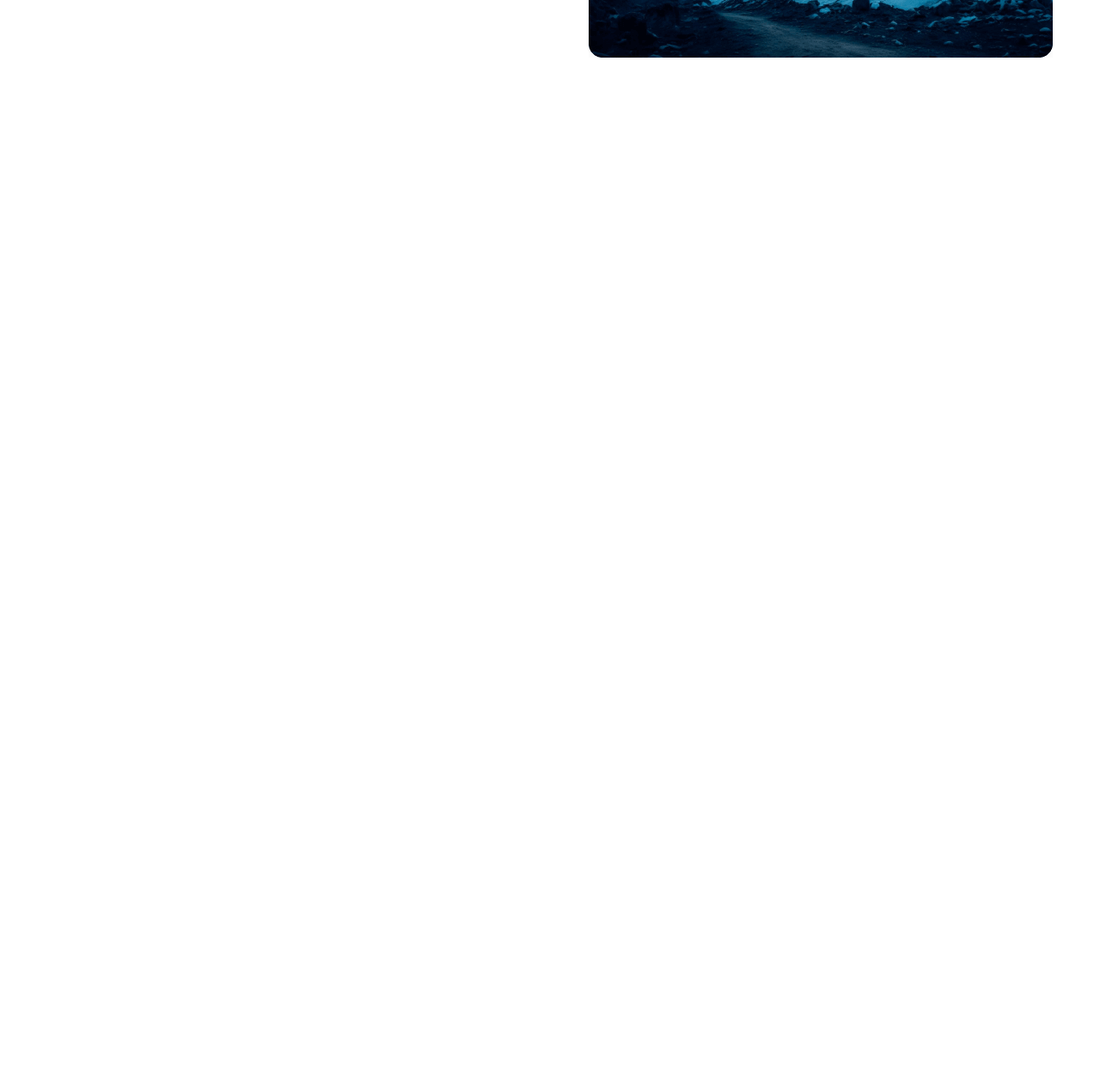
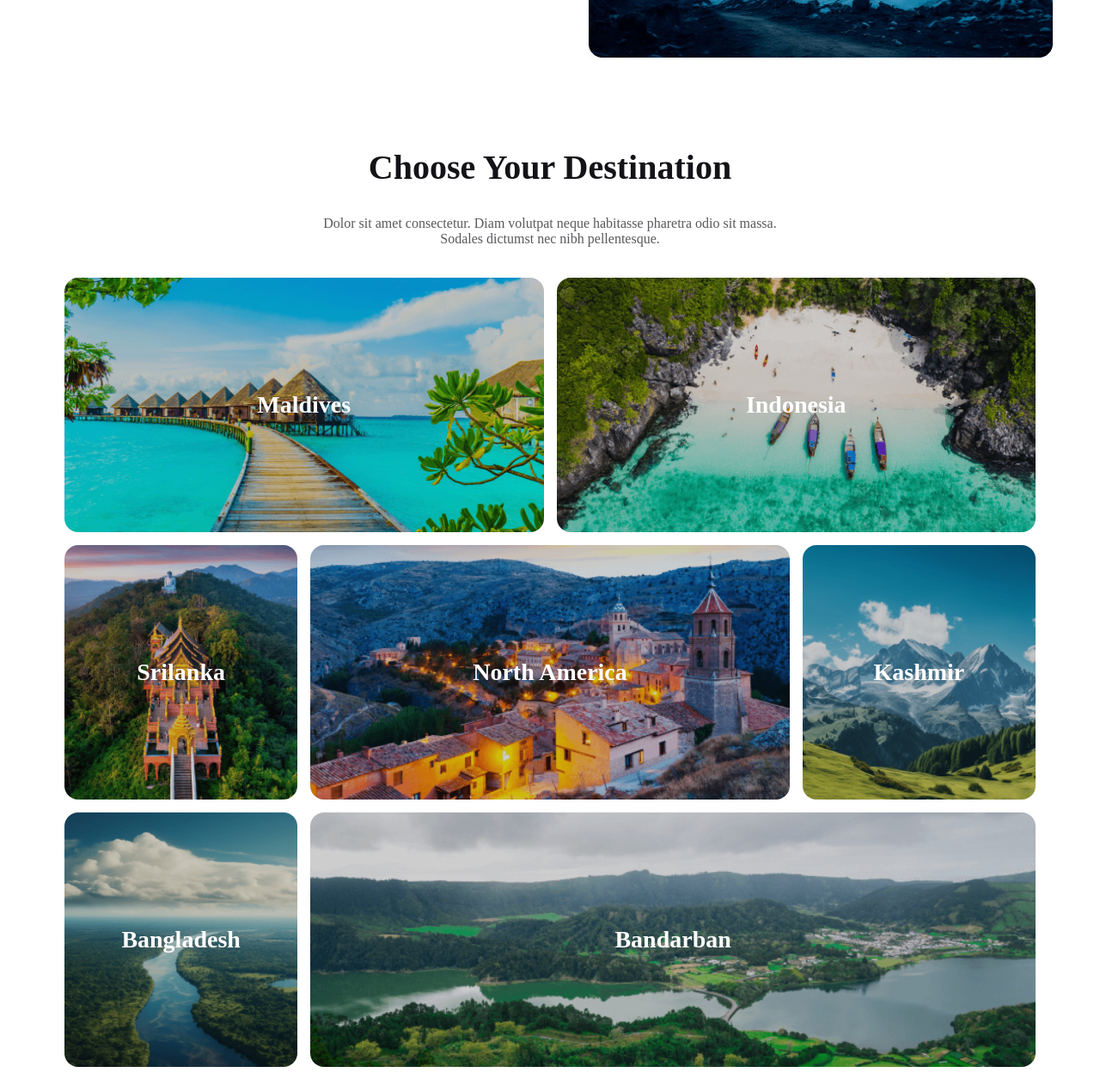
Before and after one commit to istewakhassantewak/Cholo-Jai, a plain HTML site: page index.html in a window 1280 px wide. Shown: the part 1233-2502 px from the top of the page at 86% size. Before the commit the page ends 1404 px from the top, so only its background shows below. Drawn offline with Linux system fonts and the light colour scheme.

Commit message:
destination section and responsive

```diff
--- a/Styles/style.css
+++ b/Styles/style.css
@@ -170,7 +170,167 @@
     padding-left: 15px;
 }
 
+/* destination section styles  */
 
+.destinationcontainer {
+    text-align: center;
+}
+
+.destinationtitle {
+    font-size: 2.5rem;
+    font-weight: bolder;
+    color: #131318;
+}
+
+.destinationdesc {
+    font-weight: 400;
+    font-size: 1rem;
+    color: rgba(19, 19, 24, 0.7);
+    padding: 0 300px 0 300px;
+
+}
+
+#img1 {
+    grid-area: img1;
+    background-image: url("/Images/Rectangle 5.png");
+    background-size: cover;
+    background-position: center;
+    background-repeat: no repeat;
+    padding-top: 132px;
+    padding-bottom: 132px;
+    width: 100%;
+    border-radius: 16px;
+    display: flex;
+    justify-content: center;
+    align-items: center;
+    font-size: 28px;
+    font-weight: bolder;
+    color: #FFFFFF;
+
+}
+
+#img2 {
+    grid-area: img2;
+    background-image: url("/Images/Rectangle 8.png");
+    background-size: cover;
+    background-position: center;
+    background-repeat: no repeat;
+    padding-top: 132px;
+    padding-bottom: 132px;
+    width: 100%;
+    border-radius: 16px;
+    display: flex;
+    justify-content: center;
+    align-items: center;
+    font-size: 28px;
+    font-weight: bolder;
+    color: #FFFFFF;
+}
+
+#img3 {
+    grid-area: img3;
+    background-image: url("/Images/Rectangle 6.png");
+    background-size: cover;
+    background-position: center;
+    background-repeat: no repeat;
+    padding-top: 132px;
+    padding-bottom: 132px;
+    width: 100%;
+    border-radius: 16px;
+    display: flex;
+    justify-content: center;
+    align-items: center;
+    font-size: 28px;
+    font-weight: bolder;
+    color: #FFFFFF;
+}
+
+#img4 {
+    grid-area: img4;
+    background-image: url("/Images/Rectangle 7.png");
+    background-size: cover;
+    background-position: center;
+    background-repeat: no repeat;
+    padding-top: 132px;
+    padding-bottom: 132px;
+    width: 100%;
+    border-radius: 16px;
+    border-radius: 16px;
+    display: flex;
+    justify-content: center;
+    align-items: center;
+    font-size: 28px;
+    font-weight: bolder;
+    color: #FFFFFF;
+}
+
+#img5 {
+    grid-area: img5;
+    background-image: url("/Images/Rectangle 9.png");
+    background-size: cover;
+    background-position: center;
+    background-repeat: no repeat;
+    padding-top: 132px;
+    padding-bottom: 132px;
+    width: 100%;
+    border-radius: 16px;
+    display: flex;
+    justify-content: center;
+    align-items: center;
+    font-size: 28px;
+    font-weight: bolder;
+    color: #FFFFFF;
+}
+
+#img6 {
+    grid-area: img6;
+    background-image: url("/Images/Rectangle 11.png");
+    background-size: cover;
+    background-position: center;
+    background-repeat: no repeat;
+    padding-top: 132px;
+    padding-bottom: 132px;
+    width: 100%;
+    border-radius: 16px;
+    display: flex;
+    justify-content: center;
+    align-items: center;
+    font-size: 28px;
+    font-weight: bolder;
+    color: #FFFFFF;
+}
+
+#img7 {
+    grid-area: img7;
+    background-image: url("/Images/Rectangle 10.png");
+    background-position: center;
+    background-size: cover;
+    background-position: center;
+    background-repeat: no repeat;
+    padding-top: 132px;
+    padding-bottom: 132px;
+    width: 100%;
+    border-radius: 16px;
+    display: flex;
+    justify-content: center;
+    align-items: center;
+    font-size: 28px;
+    font-weight: bolder;
+    color: #FFFFFF;
+
+}
+
+.imgcontainer {
+    display: grid;
+    grid-template-columns: repeat(4, 1fr);
+
+    gap: 15px;
+    padding: 20px;
+    grid-template-areas:
+        "img1 img1 img2 img2"
+        "img3 img4 img4 img5"
+        "img6 img7 img7 img7";
+}
 
 
 
@@ -232,6 +392,10 @@
 
     }
 
+    .navbar {
+        margin: 0;
+    }
+
     .popular {
         max-width: 335px;
     }
@@ -266,7 +430,31 @@
     .navitems li .navlinks {
         margin-left: 0px;
     }
+
+    .destinationtitle {
+        font-size: 1.25rem;
+    }
+
+    .destinationdesc {
+        padding-left: 33px;
+        padding-right: 33px;
+        font-size: .9rem;
+    }
+
+    .imgcontainer {
+        grid-template-columns: repeat(1, 1fr);
+        grid-template-areas:
+            "img1"
+            "img2"
+            "img3"
+            "img4"
+            "img5"
+            "img6"
+            "img7";
+
+    }
 }
+
 
 @media screen and (min-width: 576px) and (max-width:992px) {
     header {
@@ -316,4 +504,25 @@
         width: 632px;
 
     }
+
+
+
+    .destinationdesc {
+        padding-left: 33px;
+        padding-right: 33px;
+
+    }
+
+    .imgcontainer {
+        grid-template-columns: repeat(1, 1fr);
+        grid-template-areas:
+            "img1"
+            "img2"
+            "img3"
+            "img4"
+            "img5"
+            "img6"
+            "img7";
+
+    }
 }
--- a/index.html
+++ b/index.html
@@ -77,6 +77,21 @@
                 <img src="Images/Rectangle 4.png" alt="">
             </div>
         </section>
+        <section class="destinationcontainer">
+            <h2 class="destinationtitle">Choose Your Destination</h2>
+            <p class="destinationdesc">Dolor sit amet consectetur. Diam volutpat neque habitasse pharetra odio sit
+                massa. Sodales dictumst nec nibh
+                pellentesque.</p>
+            <div class="imgcontainer">
+                <div id="img1">Maldives</div>
+                <div id="img2">Indonesia</div>
+                <div id="img3">Srilanka</div>
+                <div id="img4">North America</div>
+                <div id="img5">Kashmir</div>
+                <div id="img6">Bangladesh</div>
+                <div id="img7">Bandarban</div>
+            </div>
+        </section>
     </main>
     <footer>
 
```
